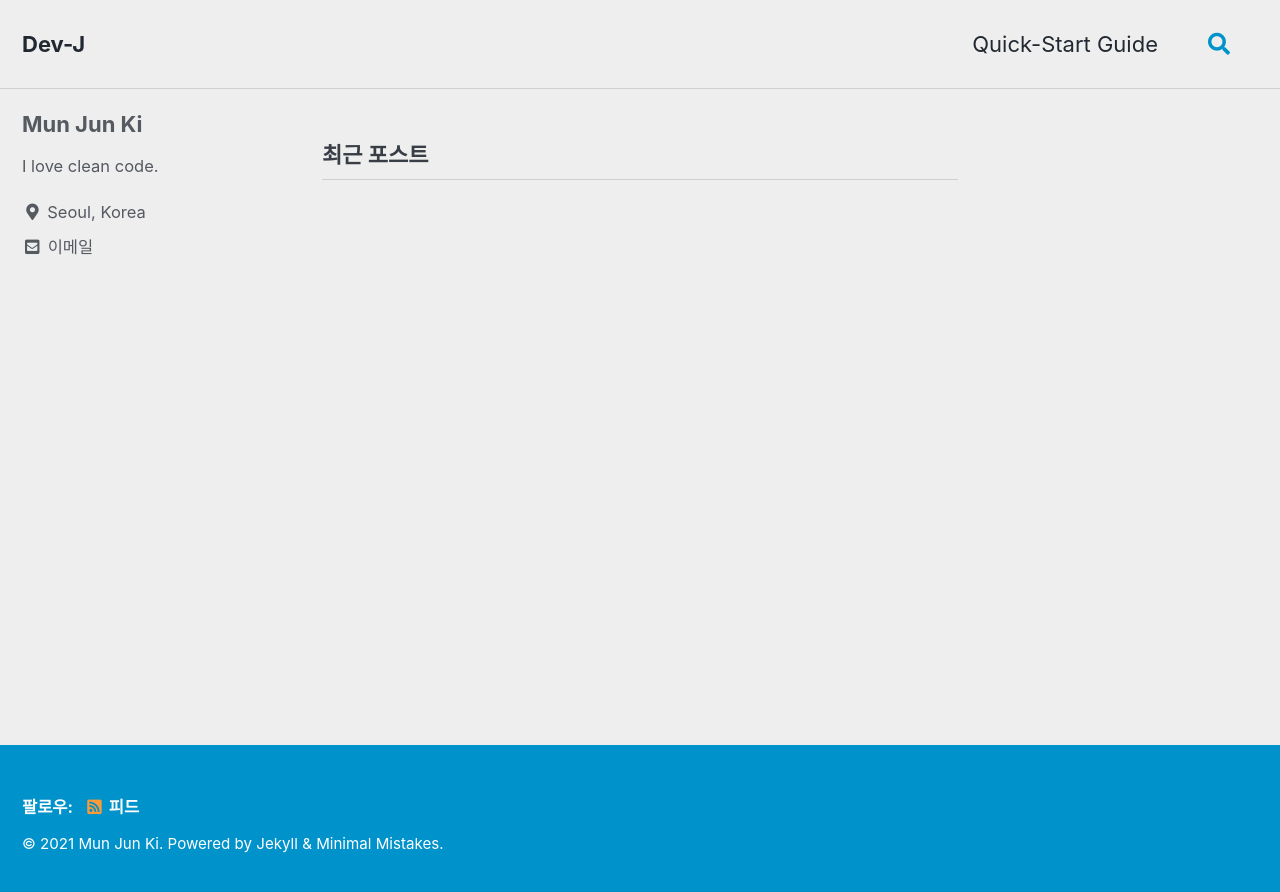
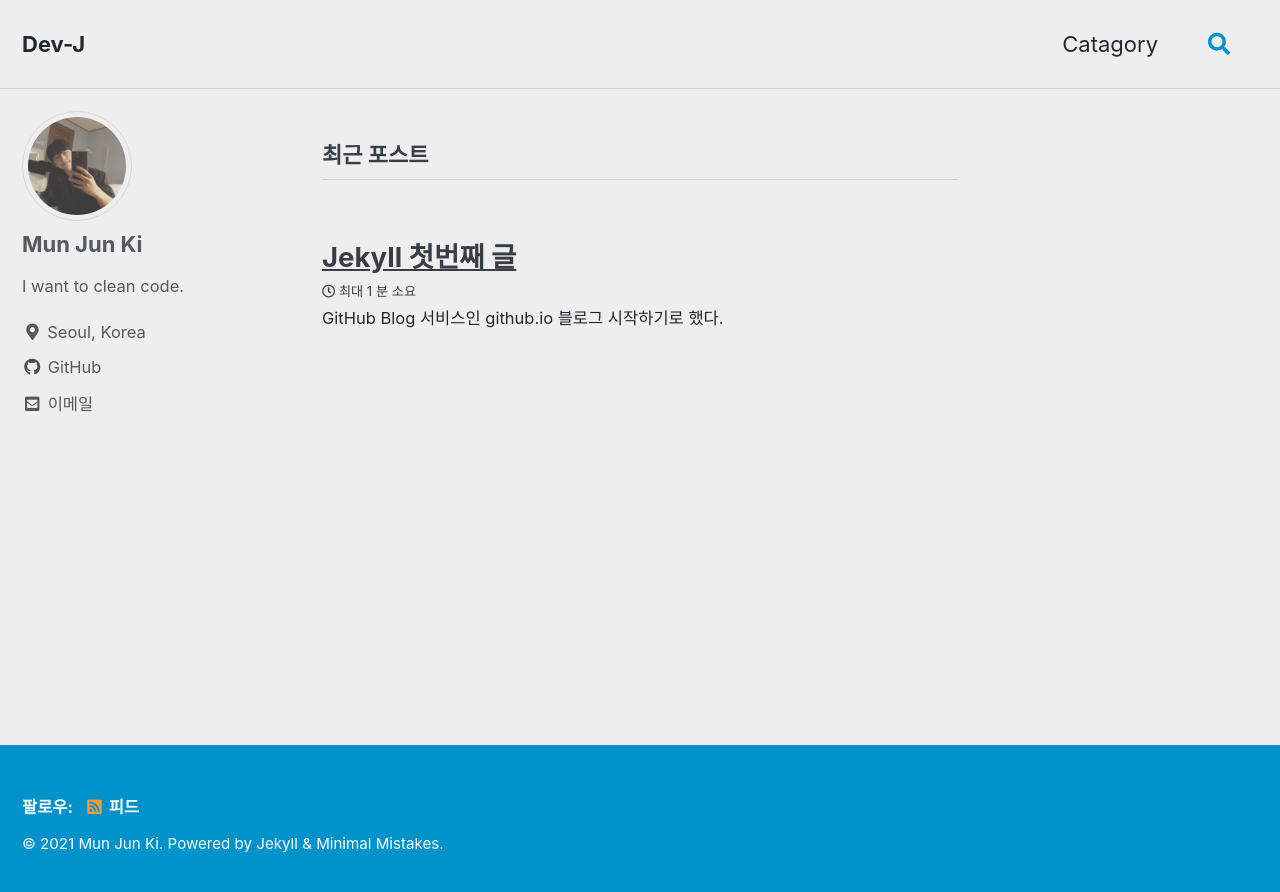
Before and after one commit to moo-on/moo-on.github.io, a Jekyll site: the page built from index.html, in a window 1280 px wide. Shown: the top 892 px of the page. Built offline with Jekyll 4.4.1, drawn with Linux system fonts in a browser that asks for light colours; cached includes are drawn as plain includes; the list of posts is cut into pages by our own code.

Commit message:
make catagories

```diff
--- a/_config.yml
+++ b/_config.yml
@@ -23,14 +23,14 @@
 description              : "An amazing website."
 url                      : "https://moo-on.github.io"
 baseurl                  : # the subpath of your site, e.g. "/blog"
-repository               : "moo-on/moo-on.github.io"
+repository               : "moo-on/blogComments"
 teaser                   : # path of fallback teaser image, e.g. "/assets/images/500x300.png"
-logo                     : # path of logo image to display in the masthead, e.g. "/assets/images/88x88.png"
+logo                     : #"/assets/images/logo.png"
 masthead_title           : # overrides the website title displayed in the masthead, use " " for no title
 # breadcrumbs            : false # true, false (default)
 words_per_minute         : 200
 comments:
-  provider               : # false (default), "disqus", "discourse", "facebook", "staticman", "staticman_v2", "utterances", "giscus", "custom"
+  provider               : "utterances" # false (default)#, "disqus", "discourse", "facebook", "staticman", "staticman_v2", "utterances", "giscus", "custom"
   disqus:
     shortname            : # https://help.disqus.com/customer/portal/articles/466208-what-s-a-shortname-
   discourse:
@@ -41,8 +41,8 @@
     num_posts            : # 5 (default)
     colorscheme          : # "light" (default), "dark"
   utterances:
-    theme                : # "github-light" (default), "github-dark"
-    issue_term           : # "pathname" (default)
+    theme                : "github-light" # "github-light" (default), "github-dark"
+    issue_term           : "pathname" #(default)
   giscus:
     repo_id              : # Shown during giscus setup at https://giscus.app
     category_name        : # Full text name of the category
@@ -93,17 +93,17 @@
 
 # Analytics
 analytics:
-  provider               : false # false (default), "google", "google-universal", "google-gtag", "custom"
+  provider               : "google" # false (default), "google", "google-universal", "google-gtag", "custom"
   google:
-    tracking_id          :
+    tracking_id          : "G-X0Y9C522W2"
     anonymize_ip         : # true, false (default)
 
 
 # Site Author
 author:
   name             : "Mun Jun Ki"
-  avatar           : # path of avatar image, e.g. "/assets/images/bio-photo.jpg"
-  bio              : "I love clean code."
+  avatar           : "/assets/images/avatar.jpg"
+  bio              : "I want to clean code."
   location         : "Seoul, Korea"
   email            : "wns0159@gmail.com"
   links:
@@ -121,7 +121,7 @@
       # url: "https://facebook.com/"
     - label: "GitHub"
       icon: "fab fa-fw fa-github"
-      # url: "https://github.com/"
+      url: "https://github.com/moo-on"
     - label: "Instagram"
       icon: "fab fa-fw fa-instagram"
       # url: "https://instagram.com/"
@@ -137,7 +137,7 @@
       # url:
     - label: "GitHub"
       icon: "fab fa-fw fa-github"
-      # url:
+      # url: "https://github.com/moo-on"
     - label: "GitLab"
       icon: "fab fa-fw fa-gitlab"
       # url:
@@ -284,6 +284,6 @@
       layout: single
       author_profile: true
       read_time: true
-      comments: # true
+      comments: true
       share: true
       related: true
--- a/_data/navigation.yml
+++ b/_data/navigation.yml
@@ -1,7 +1,5 @@
 # main links
 main:
-  - title: "Quick-Start Guide"
-    url: https://mmistakes.github.io/minimal-mistakes/docs/quick-start-guide/
   # - title: "About"
   #   url: https://mmistakes.github.io/minimal-mistakes/about/
   # - title: "Sample Posts"
@@ -10,3 +8,5 @@
   #   url: /collection-archive/
   # - title: "Sitemap"
   #   url: /sitemap/
+    - title : "Catagory"
+      url : "/categories/"
--- /dev/null
+++ b/_posts/2021-07-15-firstPost.md
@@ -0,0 +1,21 @@
+---
+date: 2019-01-25
+
+title: "Jekyll 첫번째 글"
+excerpt: "GitHub Blog 서비스인 github.io 블로그 시작하기로 했다."
+
+categories: blog
+tags: jekyll
+
+toc: true
+toc_sticky: true
+toc_label: "contents"
+toc_icon :
+
+last_modified_at : 2016-07-15
+---
+
+# 제목1
+sdas
+## 제목2
+dasdas
```
Also changed, not shown: _pages/category_archive.md (added, +7 -0 lines), assets/images/avatar.jpg (added), assets/images/logo.png (added).
